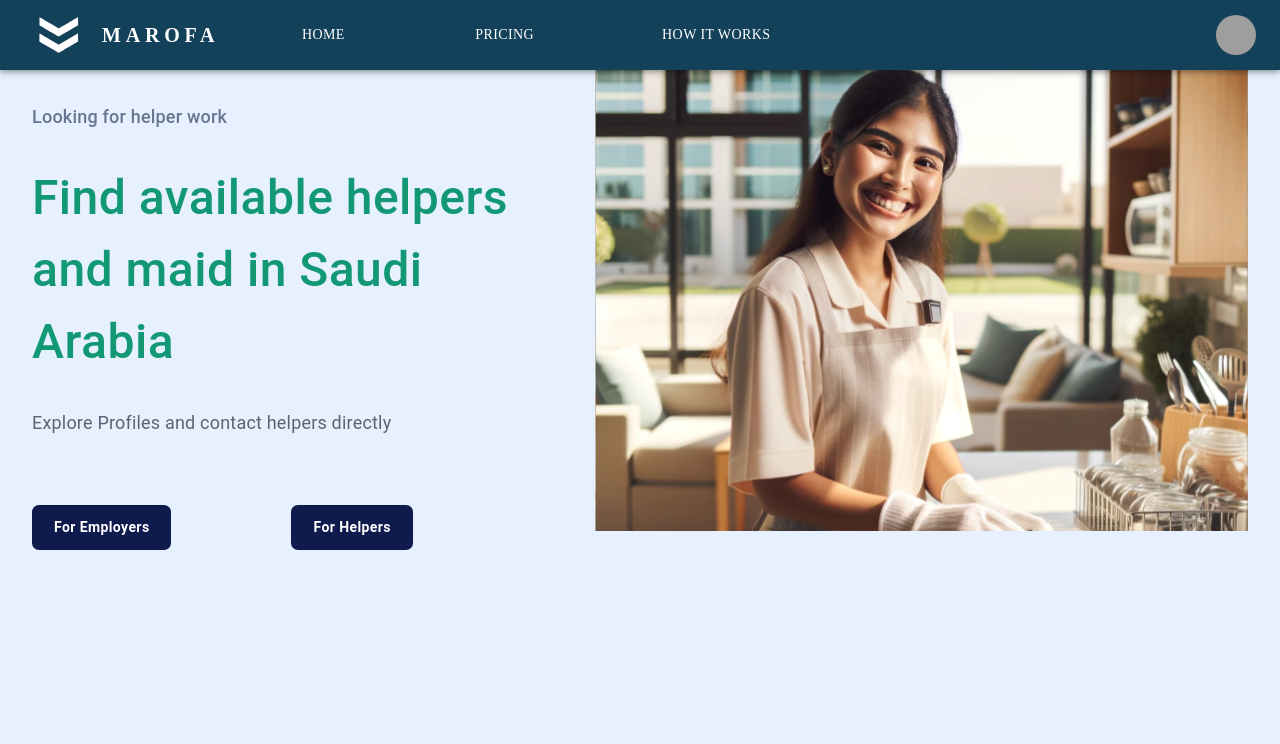
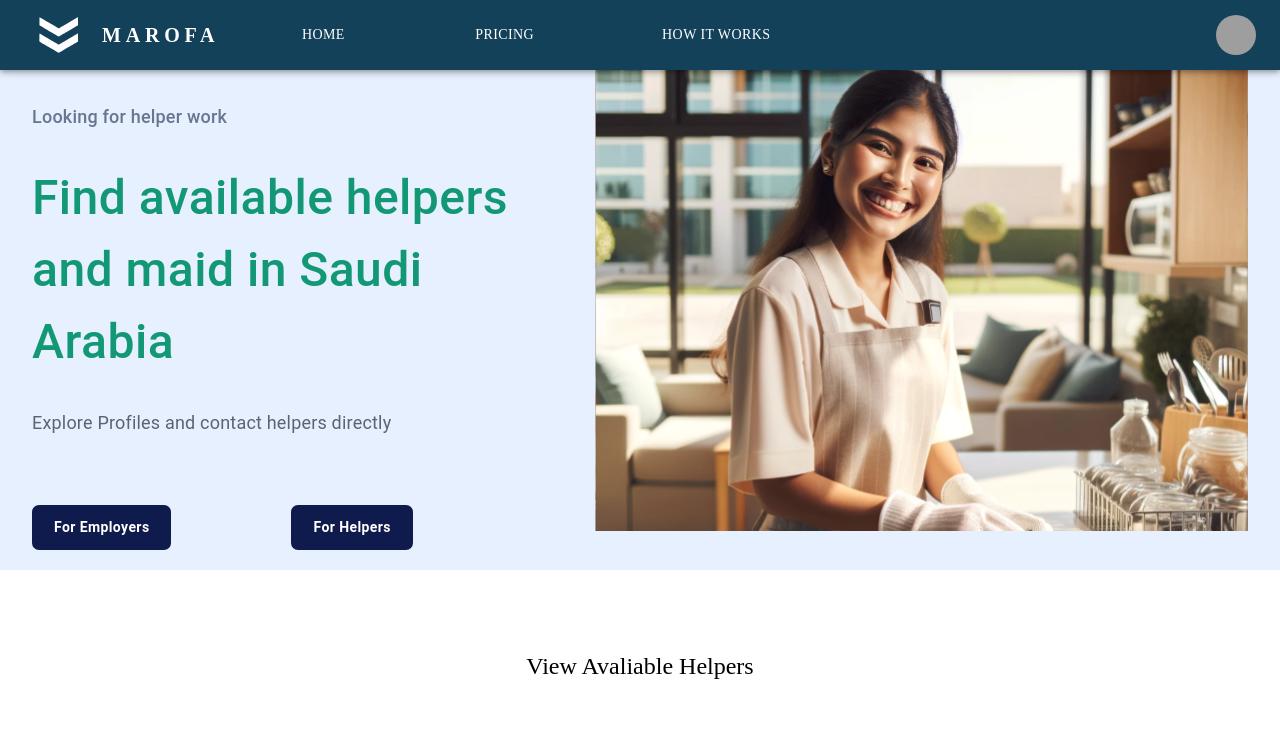
Before and after one commit to HriGrit/Marofa, a React (Vite) app in the folder client/: page / in a window 1280 px wide. Shown: the top 744 px of the page. Built offline with nearby package versions, Linux system fonts and the light colour scheme; grey boxes are pictures that could not be loaded; a web font is replaced by a local one.

Commit message:
no message

```diff
--- a/client/src/components/Hero/Hero.jsx
+++ b/client/src/components/Hero/Hero.jsx
@@ -33,7 +33,7 @@ const Hero = () => {
   }));
 
   return (
-    <Box sx={{ backgroundColor: "#E6F0FF", minHeight: "100vh" }}>
+    <Box sx={{ backgroundColor: "#E6F0FF", }}>
       <Container maxWidth="100%" disableGutters >
         <CustomBox>
           <Box sx={{ flex: "1" }}
@@ -108,4 +108,4 @@ const Hero = () => {
   );
 };
 
-export default Hero;;
+export default Hero;
```
